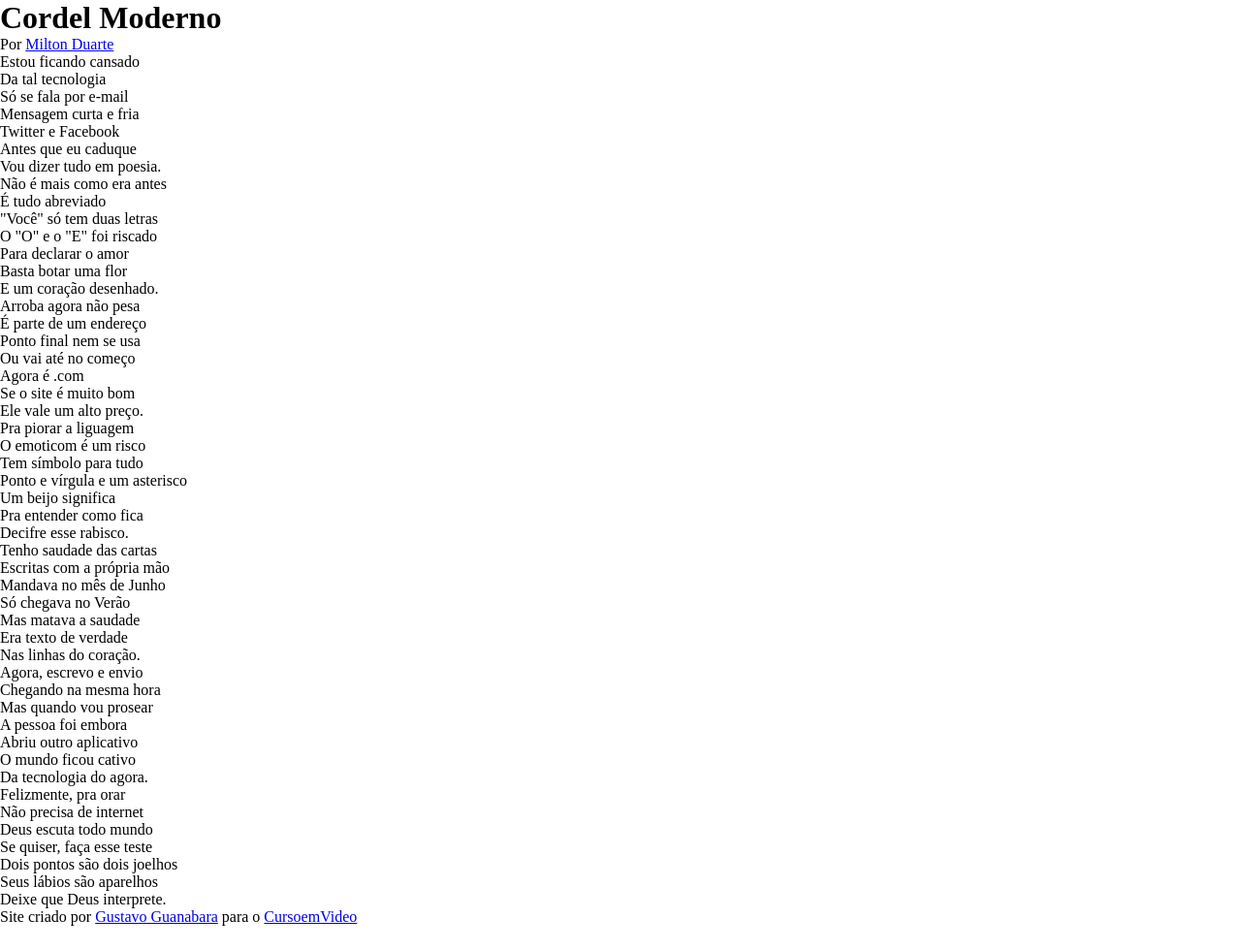
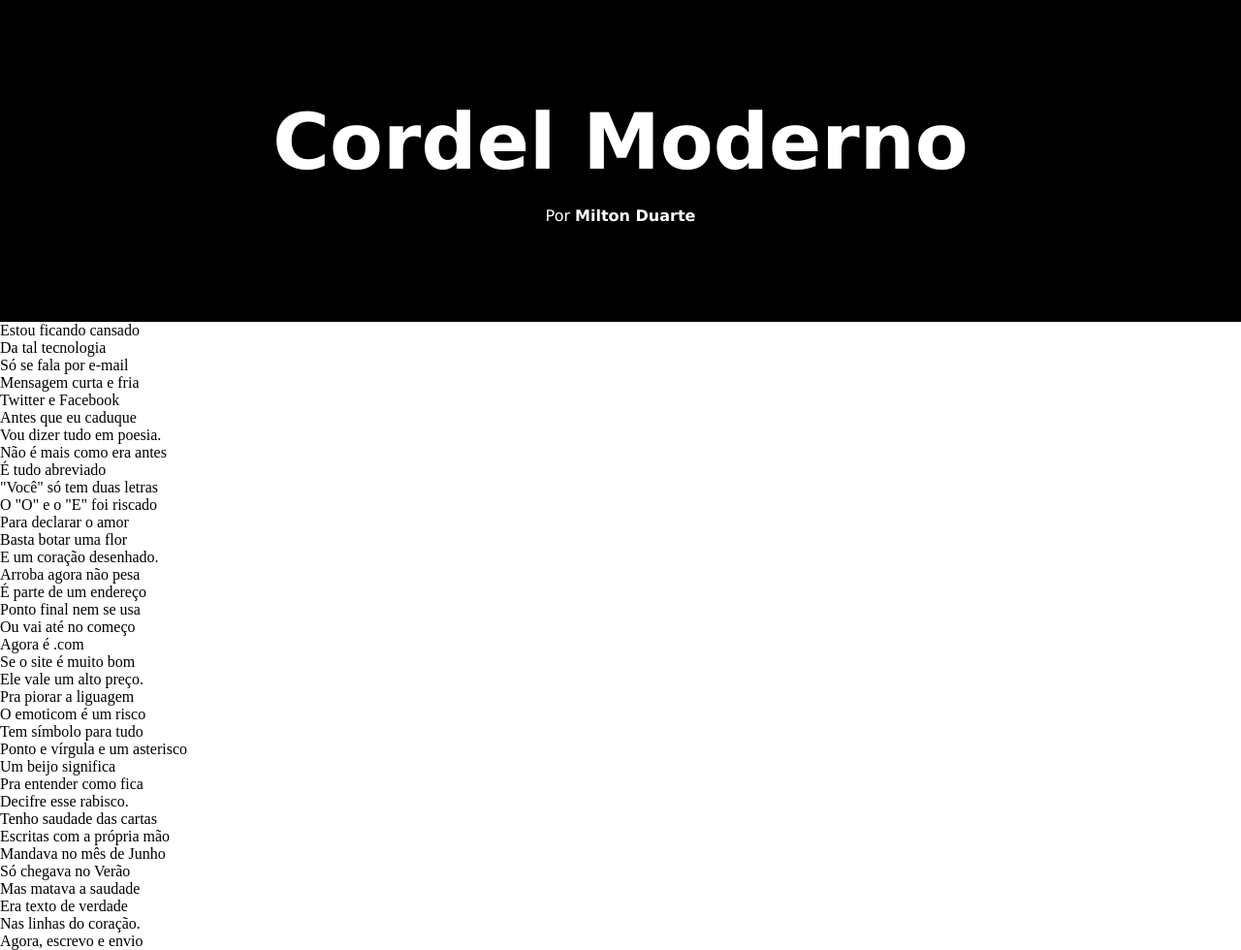
Before and after one commit to elvisrnogueira/html-css, a plain HTML site: page desafios/md003/d012/index.html in a window 1280 px wide. Shown: the top 980 px of the page at 97% size. Before the commit the page ends 955 px from the top, so only its background shows below. Drawn offline with Linux system fonts and the light colour scheme.

Commit message:
Atualização projeto poema

```diff
--- a/desafios/md003/d012/index.html
+++ b/desafios/md003/d012/index.html
@@ -4,7 +4,7 @@
     <meta charset="UTF-8">
     <meta name="viewport" content="width=device-width, initial-scale=1.0">
     <title>Cordel Moderno</title>
-    <link rel="stylesheet" href="style.css">
+    <link rel="stylesheet" href="styles/style.css">
 </head>
 <body>
     <header>
@@ -12,7 +12,7 @@
         <p>Por <a href="https://www.recantodasletras.com.br/poesias/3186743" target="_blank">Milton Duarte</a></p>
     </header>
     <main>
-        <section>
+        <section class="poem">
             <p>
                 Estou ficando cansado<br>
                 Da tal tecnologia<br>
@@ -23,7 +23,7 @@
                 Vou dizer tudo em poesia.
             </p>
         </section>
-        <section>
+        <section class="poem-image">
             <p>
                 Não é mais como era antes<br>
                 É tudo abreviado<br>
@@ -34,7 +34,7 @@
                 E um coração desenhado.
             </p>
         </section>
-        <section>
+        <section class="poem">
             <p>
                 Arroba agora não pesa<br>
                 É parte de um endereço<br>
@@ -44,8 +44,6 @@
                 Se o site é muito bom<br>
                 Ele vale um alto preço.
             </p>
-        </section>
-        <section>
             <p>
                 Pra piorar a liguagem<br>
                 O emoticom é um risco<br>
@@ -56,7 +54,7 @@
                 Decifre esse rabisco.
             </p>
         </section>
-        <section>
+        <section class="poem-image">
             <p>
                 Tenho saudade das cartas<br>
                 Escritas com a própria mão<br>
@@ -67,7 +65,7 @@
                 Nas linhas do coração.
             </p>
         </section>
-        <section>
+        <section class="poem">
             <p>
                 Agora, escrevo e envio<br>
                 Chegando na mesma hora<br>
@@ -77,8 +75,6 @@
                 O mundo ficou cativo<br>
                 Da tecnologia do agora.
             </p>
-        </section>
-        <section>
             <p>
                 Felizmente, pra orar<br>
                 Não precisa de internet<br>
--- a/desafios/md003/d012/style.css
+++ /dev/null
@@ -1,6 +0,0 @@
-@charset "UTF-8";
-
-* {
-    margin: 0px;
-    padding: 0px;
-}
--- /dev/null
+++ b/desafios/md003/d012/styles/style.css
@@ -0,0 +1,41 @@
+@charset "UTF-8";
+
+:root {
+    --fonte01: Verdana, Geneva, Tahoma, sans-serif;
+}
+
+* {
+    margin: 0px;
+    padding: 0px;
+}
+
+header {
+    background-color: black;
+    padding: 100px;
+}
+
+header h1 {
+    text-align: center;
+    color: white;
+    font-family: var(--fonte01);
+    font-size: 5em;
+    font-weight: bolder;
+}
+
+header p {
+    text-align: center;
+    color: white;
+    font-family: var(--fonte01);
+    padding-top: 20px;
+}
+
+header a {
+    color: white;
+    text-decoration: none;
+    font-family: var(--fonte01);
+    font-weight: bold;
+}
+
+header a:hover {
+    text-decoration: underline;
+}
```
